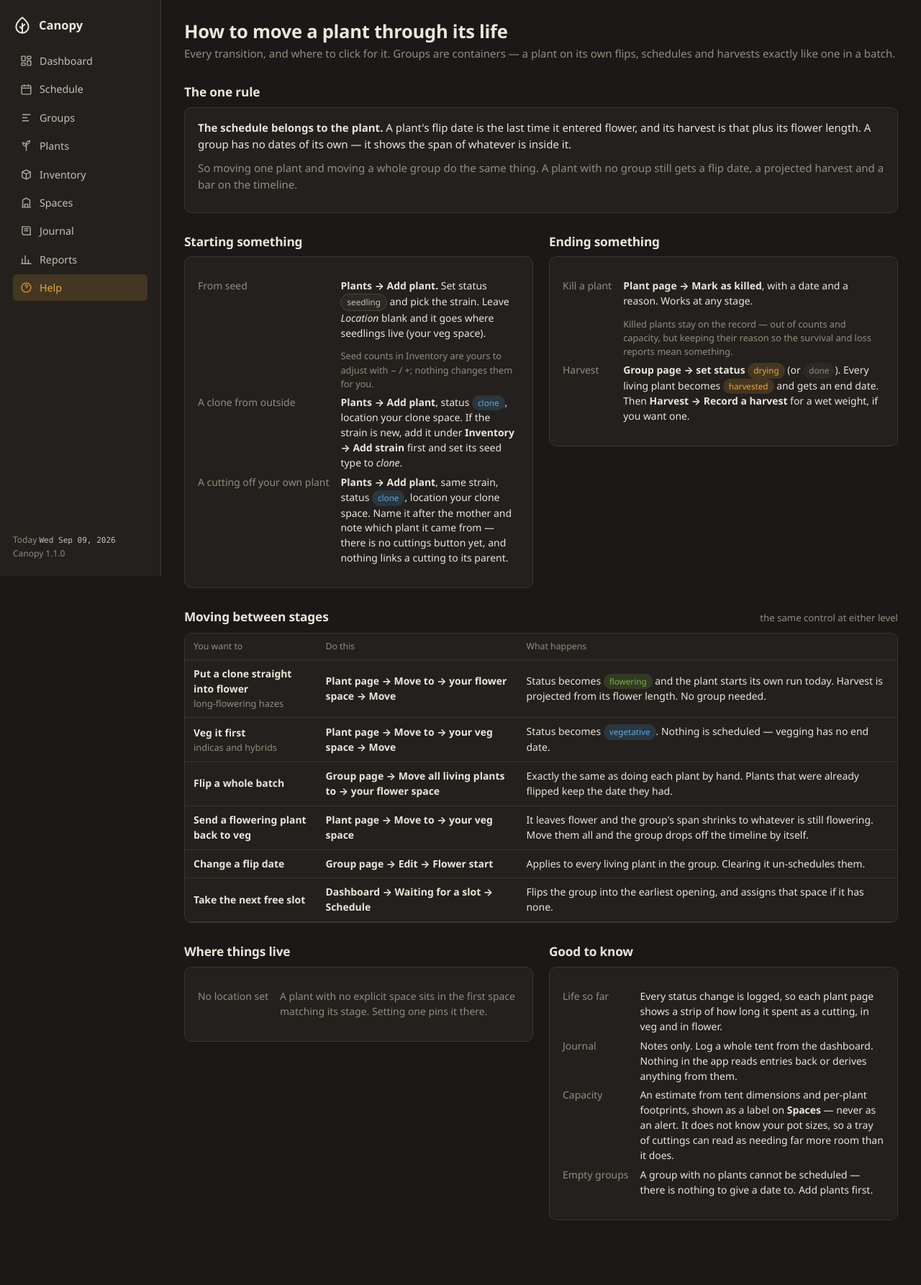
After one commit to dnascimb/canopy, a Flask app: page /help/ in a window 1280 px wide. The commit adds this page. Shown: the whole page at 72% size. Run offline with Flask 3, Linux system fonts and the light colour scheme.

Commit message:
Add a help screen for the lifecycle transitions
The walkthrough only existed as a doc beside the code. It belongs in the app,
next to the controls it describes.

/help covers starting a plant from seed, an outside clone or a cutting; killing
and harvesting; and each move between stages, with the exact control for every
one. It reads the garden's own spaces, so it says "Move to Flower Room" rather
than naming a placeholder, and lists each space with its dimensions and maximum.

It also states the rule the app now runs on — the schedule belongs to the plant,
a group is a container — and is honest about what is missing: there is no
cuttings action, nothing links a cutting to its parent, and capacity does not
know pot sizes.

Co-Authored-By: Claude Opus 5 (1M context) <noreply@anthropic.com>
Claude-Session: https://claude.ai/code/session_01Ndsf5iio27bDvYcckHpfpC

```diff
--- a/canopy/__init__.py
+++ b/canopy/__init__.py
@@ -34,6 +34,7 @@ def create_app(config_object: type[Config] | None = None) -> Flask:
         api,
         dashboard,
         groups,
+        help,
         journal,
         plants,
         reports,
@@ -50,6 +51,7 @@ def create_app(config_object: type[Config] | None = None) -> Flask:
     app.register_blueprint(spaces.bp, url_prefix="/spaces")
     app.register_blueprint(journal.bp, url_prefix="/journal")
     app.register_blueprint(reports.bp, url_prefix="/reports")
+    app.register_blueprint(help.bp, url_prefix="/help")
     app.register_blueprint(api.bp, url_prefix="/api/v1")
     csrf.exempt(api.bp)
     cli.register(app)
--- /dev/null
+++ b/canopy/blueprints/help.py
@@ -0,0 +1,22 @@
+from __future__ import annotations
+
+from flask import Blueprint, render_template
+
+from ..extensions import db
+from ..models import Space, SpaceStage
+from ..services import spacing
+
+bp = Blueprint("help", __name__)
+
+
+@bp.get("/")
+def index():
+    """How to move a plant through its life, named after this garden's own spaces."""
+    spaces = sorted(db.session.query(Space).all(), key=lambda s: s.id)
+    return render_template(
+        "help/index.html",
+        spaces=spaces,
+        clone_space=spacing.default_space(SpaceStage.clone, spaces),
+        veg_space=spacing.default_space(SpaceStage.vegetative, spaces),
+        flower_space=spacing.default_space(SpaceStage.flowering, spaces),
+    )
--- a/canopy/templates/base.html
+++ b/canopy/templates/base.html
@@ -32,6 +32,8 @@
         <svg viewBox="0 0 24 24" fill="none" stroke="currentColor" stroke-width="2" aria-hidden="true"><path d="M4 4h12a4 4 0 0 1 4 4v12H8a4 4 0 0 1-4-4z"/><path d="M8 8h8M8 12h8"/></svg><span>Journal</span></a>
       <a href="{{ url_for('reports.index') }}" class="{{ 'active' if ep.startswith('reports.') }}">
         <svg viewBox="0 0 24 24" fill="none" stroke="currentColor" stroke-width="2" aria-hidden="true"><path d="M4 20V10M10 20V4M16 20v-8M22 20H2"/></svg><span>Reports</span></a>
+      <a href="{{ url_for('help.index') }}" class="{{ 'active' if ep.startswith('help.') }}">
+        <svg viewBox="0 0 24 24" fill="none" stroke="currentColor" stroke-width="2" aria-hidden="true"><circle cx="12" cy="12" r="9"/><path d="M9.5 9a2.5 2.5 0 1 1 3.2 2.4c-.7.3-1.2.9-1.2 1.7v.4"/><path d="M12 17h.01"/></svg><span>Help</span></a>
     </nav>
     <div class="sidebar-foot">
       <div>Today <span class="mono">{{ today|dlong }}</span></div>
--- /dev/null
+++ b/canopy/templates/help/index.html
@@ -0,0 +1,120 @@
+{% extends "base.html" %}
+{% from "_macros.html" import badge %}
+{% block title %}Help{% endblock %}
+{% set CLONE = clone_space.name if clone_space else 'your clone space' %}
+{% set VEG = veg_space.name if veg_space else 'your veg space' %}
+{% set FLOWER = flower_space.name if flower_space else 'your flower space' %}
+{% block content %}
+<div class="page-head">
+  <div><h1>How to move a plant through its life</h1>
+  <p class="sub">Every transition, and where to click for it. Groups are containers — a plant on its own flips, schedules and harvests exactly like one in a batch.</p></div>
+</div>
+
+<section>
+  <div class="section-head"><h2>The one rule</h2></div>
+  <div class="panel">
+    <p><strong>The schedule belongs to the plant.</strong> A plant's flip date is the last time it entered flower, and its harvest is that plus its flower length. A group has no dates of its own — it shows the span of whatever is inside it.</p>
+    <p class="muted">So moving one plant and moving a whole group do the same thing. A plant with no group still gets a flip date, a projected harvest and a bar on the timeline.</p>
+  </div>
+</section>
+
+<div class="grid-2">
+  <section>
+    <div class="section-head"><h2>Starting something</h2></div>
+    <div class="panel">
+      <dl class="kv">
+        <dt>From seed</dt>
+        <dd><strong>Plants → Add plant.</strong> Set status {{ badge('seedling') }} and pick the strain. Leave <em>Location</em> blank and it goes where seedlings live ({{ VEG }}).
+        <div class="muted small mt">Seed counts in Inventory are yours to adjust with − / +; nothing changes them for you.</div></dd>
+
+        <dt>A clone from outside</dt>
+        <dd><strong>Plants → Add plant</strong>, status {{ badge('clone') }}, location {{ CLONE }}. If the strain is new, add it under <strong>Inventory → Add strain</strong> first and set its seed type to <em>clone</em>.</dd>
+
+        <dt>A cutting off your own plant</dt>
+        <dd><strong>Plants → Add plant</strong>, same strain, status {{ badge('clone') }}, location {{ CLONE }}. Name it after the mother and note which plant it came from — there is no cuttings button yet, and nothing links a cutting to its parent.</dd>
+      </dl>
+    </div>
+  </section>
+
+  <section>
+    <div class="section-head"><h2>Ending something</h2></div>
+    <div class="panel">
+      <dl class="kv">
+        <dt>Kill a plant</dt>
+        <dd><strong>Plant page → Mark as killed</strong>, with a date and a reason. Works at any stage.
+        <div class="muted small mt">Killed plants stay on the record — out of counts and capacity, but keeping their reason so the survival and loss reports mean something.</div></dd>
+
+        <dt>Harvest</dt>
+        <dd><strong>Group page → set status {{ badge('drying') }}</strong> (or {{ badge('done') }}). Every living plant becomes {{ badge('harvested') }} and gets an end date. Then <strong>Harvest → Record a harvest</strong> for a wet weight, if you want one.</dd>
+      </dl>
+    </div>
+  </section>
+</div>
+
+<section>
+  <div class="section-head"><h2>Moving between stages</h2><span class="hint">the same control at either level</span></div>
+  <div class="panel tight table-wrap">
+    <table>
+      <thead><tr><th>You want to</th><th>Do this</th><th>What happens</th></tr></thead>
+      <tbody>
+        <tr>
+          <td><strong>Put a clone straight into flower</strong><div class="muted small">long-flowering hazes</div></td>
+          <td><strong>Plant page → Move to → {{ FLOWER }} → Move</strong></td>
+          <td>Status becomes {{ badge('flowering') }} and the plant starts its own run today. Harvest is projected from its flower length. No group needed.</td>
+        </tr>
+        <tr>
+          <td><strong>Veg it first</strong><div class="muted small">indicas and hybrids</div></td>
+          <td><strong>Plant page → Move to → {{ VEG }} → Move</strong></td>
+          <td>Status becomes {{ badge('vegetative') }}. Nothing is scheduled — vegging has no end date.</td>
+        </tr>
+        <tr>
+          <td><strong>Flip a whole batch</strong></td>
+          <td><strong>Group page → Move all living plants to → {{ FLOWER }}</strong></td>
+          <td>Exactly the same as doing each plant by hand. Plants that were already flipped keep the date they had.</td>
+        </tr>
+        <tr>
+          <td><strong>Send a flowering plant back to veg</strong></td>
+          <td><strong>Plant page → Move to → {{ VEG }}</strong></td>
+          <td>It leaves flower and the group's span shrinks to whatever is still flowering. Move them all and the group drops off the timeline by itself.</td>
+        </tr>
+        <tr>
+          <td><strong>Change a flip date</strong></td>
+          <td><strong>Group page → Edit → Flower start</strong></td>
+          <td>Applies to every living plant in the group. Clearing it un-schedules them.</td>
+        </tr>
+        <tr>
+          <td><strong>Take the next free slot</strong></td>
+          <td><strong>Dashboard → Waiting for a slot → Schedule</strong></td>
+          <td>Flips the group into the earliest opening, and assigns that space if it has none.</td>
+        </tr>
+      </tbody>
+    </table>
+  </div>
+</section>
+
+<div class="grid-2">
+  <section>
+    <div class="section-head"><h2>Where things live</h2></div>
+    <div class="panel">
+      <dl class="kv">
+        {% for s in spaces %}
+        <dt>{{ s.name }}</dt><dd>{{ badge(s.stage.value) }} <span class="muted small">{{ s.dimensions }} · max {{ s.capacity }}</span></dd>
+        {% endfor %}
+        <dt>No location set</dt><dd class="muted">A plant with no explicit space sits in the first space matching its stage. Setting one pins it there.</dd>
+      </dl>
+    </div>
+  </section>
+
+  <section>
+    <div class="section-head"><h2>Good to know</h2></div>
+    <div class="panel">
+      <dl class="kv">
+        <dt>Life so far</dt><dd>Every status change is logged, so each plant page shows a strip of how long it spent as a cutting, in veg and in flower.</dd>
+        <dt>Journal</dt><dd>Notes only. Log a whole tent from the dashboard. Nothing in the app reads entries back or derives anything from them.</dd>
+        <dt>Capacity</dt><dd>An estimate from tent dimensions and per-plant footprints, shown as a label on <strong>Spaces</strong> — never as an alert. It does not know your pot sizes, so a tray of cuttings can read as needing far more room than it does.</dd>
+        <dt>Empty groups</dt><dd>A group with no plants cannot be scheduled — there is nothing to give a date to. Add plants first.</dd>
+      </dl>
+    </div>
+  </section>
+</div>
+{% endblock %}
--- a/scripts/screenshots.py
+++ b/scripts/screenshots.py
@@ -137,6 +137,7 @@ def main() -> None:
         ("spaces", "/spaces/", True),
         ("journal", "/journal/", True),
         ("reports", "/reports/", True),
+        ("help", "/help/", True),
         ("print", "/schedule/print", True),
     ]
 
```
Also changed, not shown: docs/technical.md (+1 -0 lines), tests/test_routes.py (+1 -0 lines), CHANGELOG.md, README.md.
